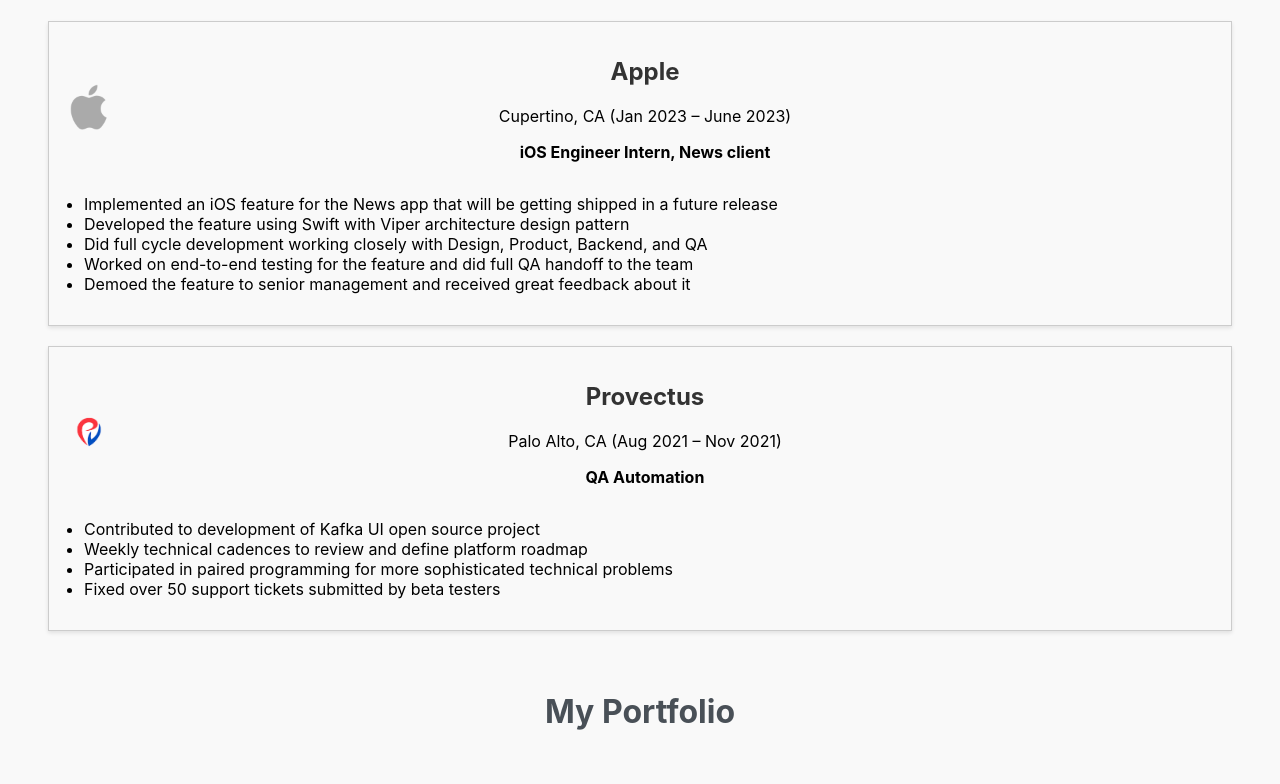
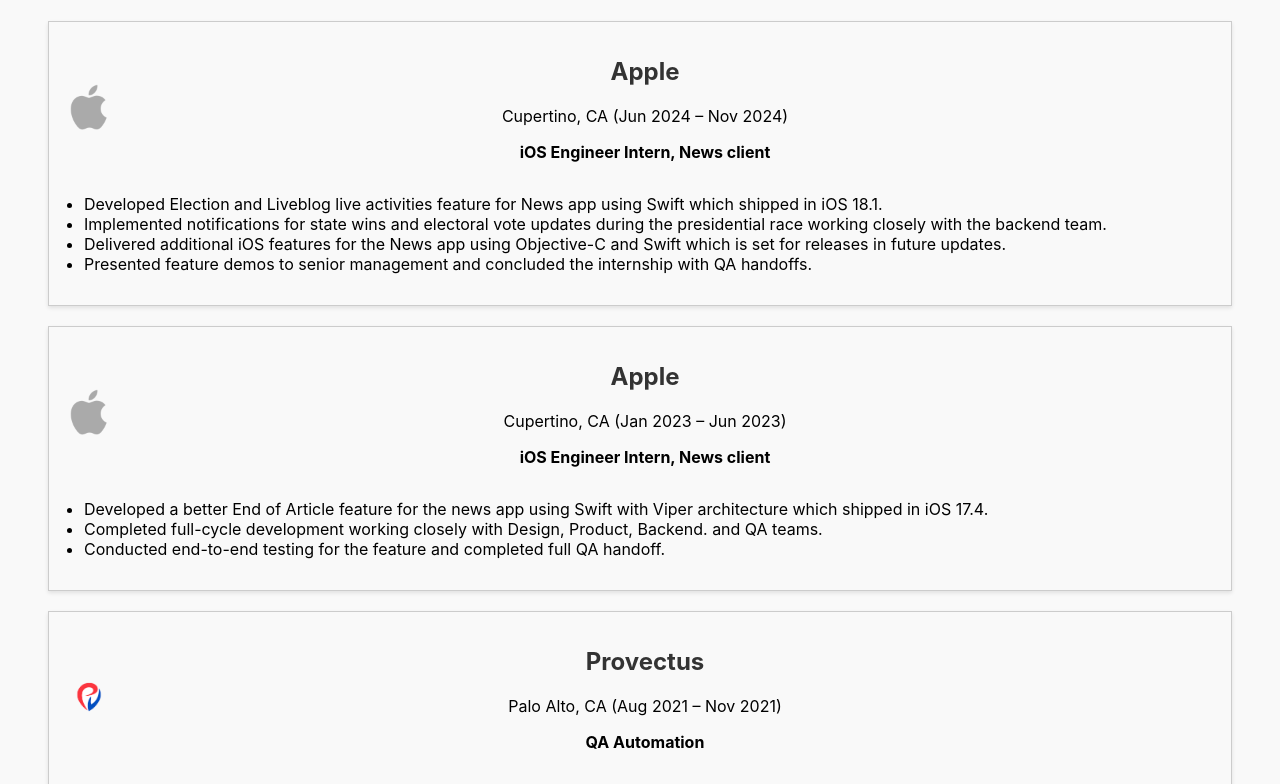
Before and after one commit to Alex-Shirazi1/My-Personal-Site, a React (Create React App) app in the folder my-personal-site/: page / in a window 1280 px wide. Shown: the part 1096-1880 px from the top of the page. Built offline with nearby package versions, Linux system fonts and the light colour scheme.

Commit message:
Updated project data

```diff
--- a/my-personal-site/src/components/Experience.js
+++ b/my-personal-site/src/components/Experience.js
@@ -2,15 +2,26 @@ const experiences = [
     {
         company: 'Apple',
         location: 'Cupertino, CA',
-        duration: 'Jan 2023 – June 2023',
+        duration: 'Jun 2024 – Nov 2024',
         role: 'iOS Engineer Intern, News client',
         logo: `${process.env.PUBLIC_URL}/apple-logo.png`,
         tasks: [
-            'Implemented an iOS feature for the News app that will be getting shipped in a future release',
-            'Developed the feature using Swift with Viper architecture design pattern',
-            'Did full cycle development working closely with Design, Product, Backend, and QA',
-            'Worked on end-to-end testing for the feature and did full QA handoff to the team',
-            'Demoed the feature to senior management and received great feedback about it'
+            'Developed Election and Liveblog live activities feature for News app using Swift which shipped in iOS 18.1.',
+            'Implemented notifications for state wins and electoral vote updates during the presidential race working closely with the backend team.',
+            'Delivered additional iOS features for the News app using Objective-C and Swift which is set for releases in future updates.',
+            'Presented feature demos to senior management and concluded the internship with QA handoffs.'
+        ]
+    },
+    {
+        company: 'Apple',
+        location: 'Cupertino, CA',
+        duration: 'Jan 2023 – Jun 2023',
+        role: 'iOS Engineer Intern, News client',
+        logo: `${process.env.PUBLIC_URL}/apple-logo.png`,
+        tasks: [
+            'Developed a better End of Article feature for the news app using Swift with Viper architecture which shipped in  iOS 17.4.',
+            'Completed full-cycle development working closely with Design, Product, Backend. and QA teams.',
+            'Conducted end-to-end testing for the feature and completed full QA handoff.'
         ]
     },
     {
--- a/my-personal-site/src/components/projectsData.js
+++ b/my-personal-site/src/components/projectsData.js
@@ -3,7 +3,8 @@ const projects = [
         title: "MapBlueprint",
         link: "https://github.com/Alex-Shirazi1/MapBlueprint",
         description: [
-            "Intuitive iOS map application with advanced route tracking functionality.",
+
+            "Engineered the app using UIKit, SwiftUI, and objective-C, ensuring seamless performance.",
             "Incorporates live vehicle data through OBD2 for real-time diagnostics and status updates.",
             "Offers Apple Watch support for vehicle data Complications"
         ]
```
